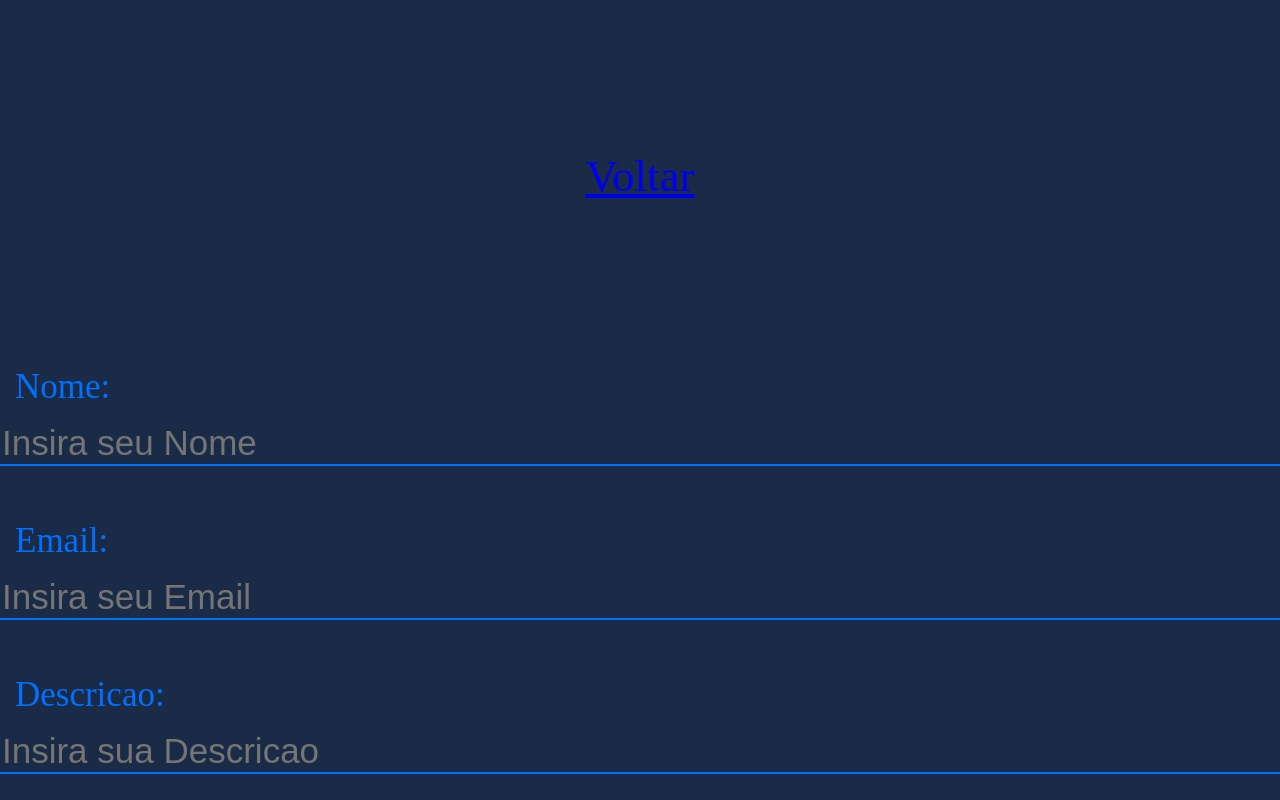
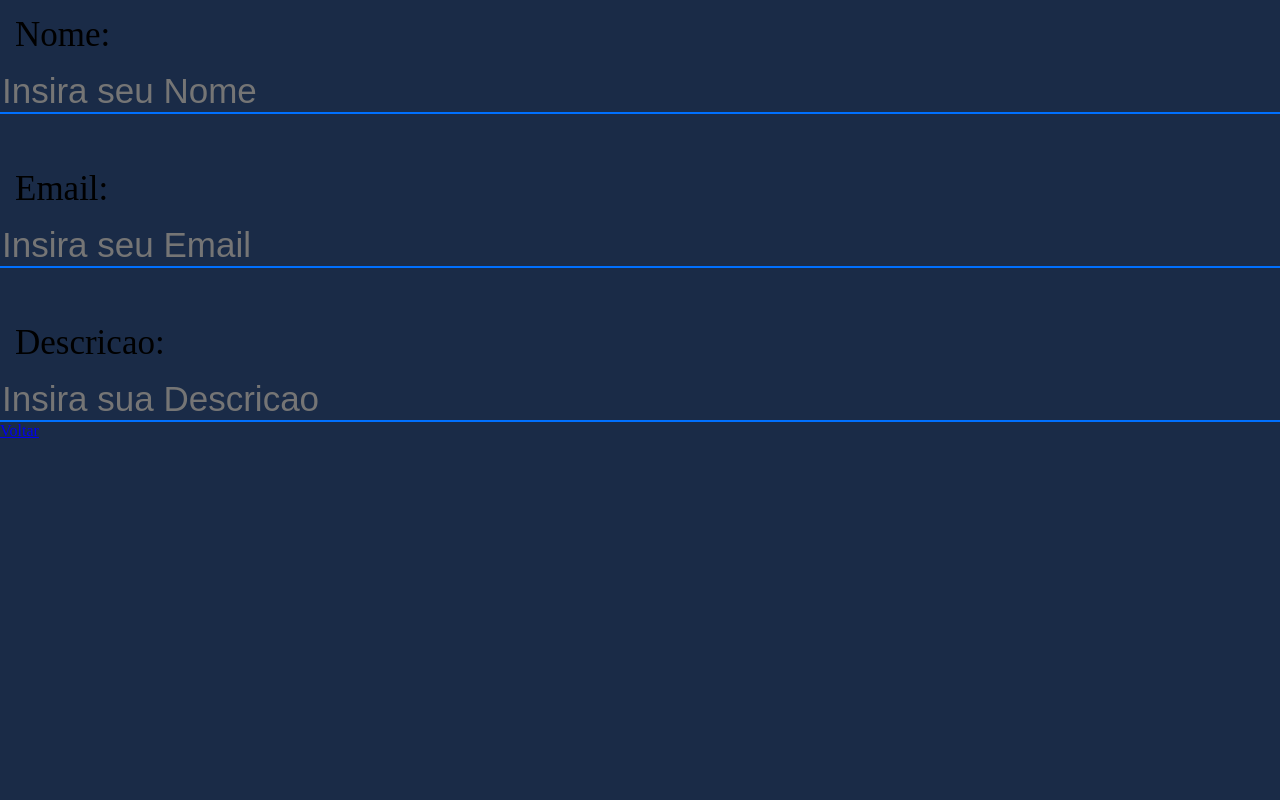
Before and after one commit to VitorRBS/Site-de-Pedidos, a plain HTML site: page FormularioManutencao.html in a window 1280 px wide. Shown: the top 800 px of the page. Drawn offline with Linux system fonts and the light colour scheme.

Commit message:
Alterando Formulário Manutencao

```diff
--- a/FormularioManutencao.html
+++ b/FormularioManutencao.html
@@ -7,11 +7,6 @@
     <title>Manutenção</title>
 </head>
 <body>
-    <div class="topo">
-
-        <a href="index.html">Voltar</a>
-    </div>
-    <div class="meio">
         <form action="">
         <label for="campo_nome">Nome:</label>
         <input id="campo_nome" type="text" placeholder="Insira seu Nome">
@@ -23,8 +18,6 @@
         <input id="campo_desc" type="text" placeholder="Insira sua Descricao">
 
         </form>
-    </div>
-   <div class="base">
     <a href="index.html">Voltar</a>
    </div>
 
```
